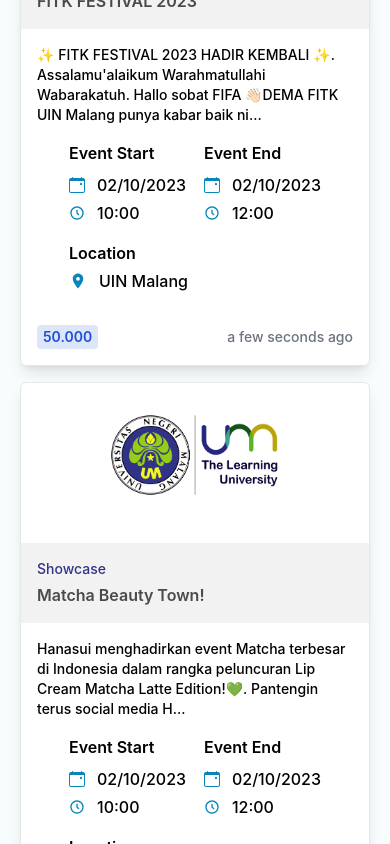
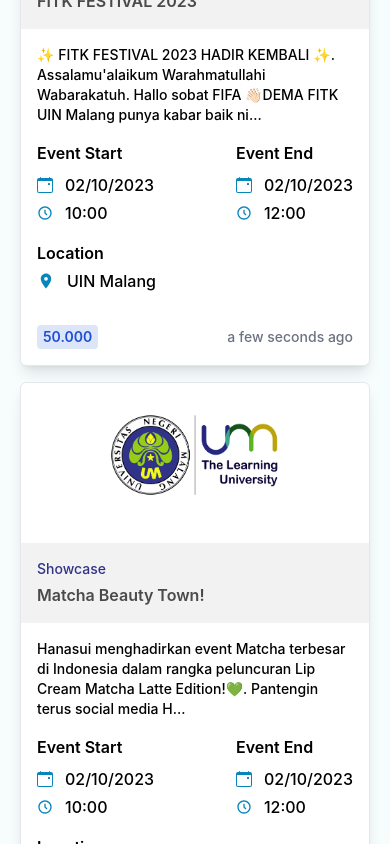
Before and after one commit to Chainz7/web-event_insight-mern, a React (Vite) app in the folder client/: page /find-jobs in a window 390 px wide. Shown: the part 860-1704 px from the top of the page. Built offline with nearby package versions, Linux system fonts and the light colour scheme.

Commit message:
Small Card Change
Frontend

```diff
--- a/client/src/components/JobCard.jsx
+++ b/client/src/components/JobCard.jsx
@@ -36,7 +36,7 @@
             {job?.detail[0]?.desc?.slice(0, 145) + "..."}
           </p>
           {/* Event Start */}
-          <div className="flex justify-between pt-4 px-8 md:px-0">
+          <div className="flex justify-between pt-4 px-0">
             <div className="grid gap-1">
               <span className="md:text-sm font-semibold">Event Start</span>
               <div className="flex items-center gap-3 pt-1">
@@ -61,7 +61,7 @@
             </div>
           </div>
           {/* Speaker Location */}
-          <div className="flex justify-between pt-4 px-8 md:px-0">
+          <div className="flex justify-between pt-4 px-0">
             <div className="grid gap-1">
               <span className="md:text-sm font-semibold">Location</span>
               <div className="flex items-center gap-3">
```
